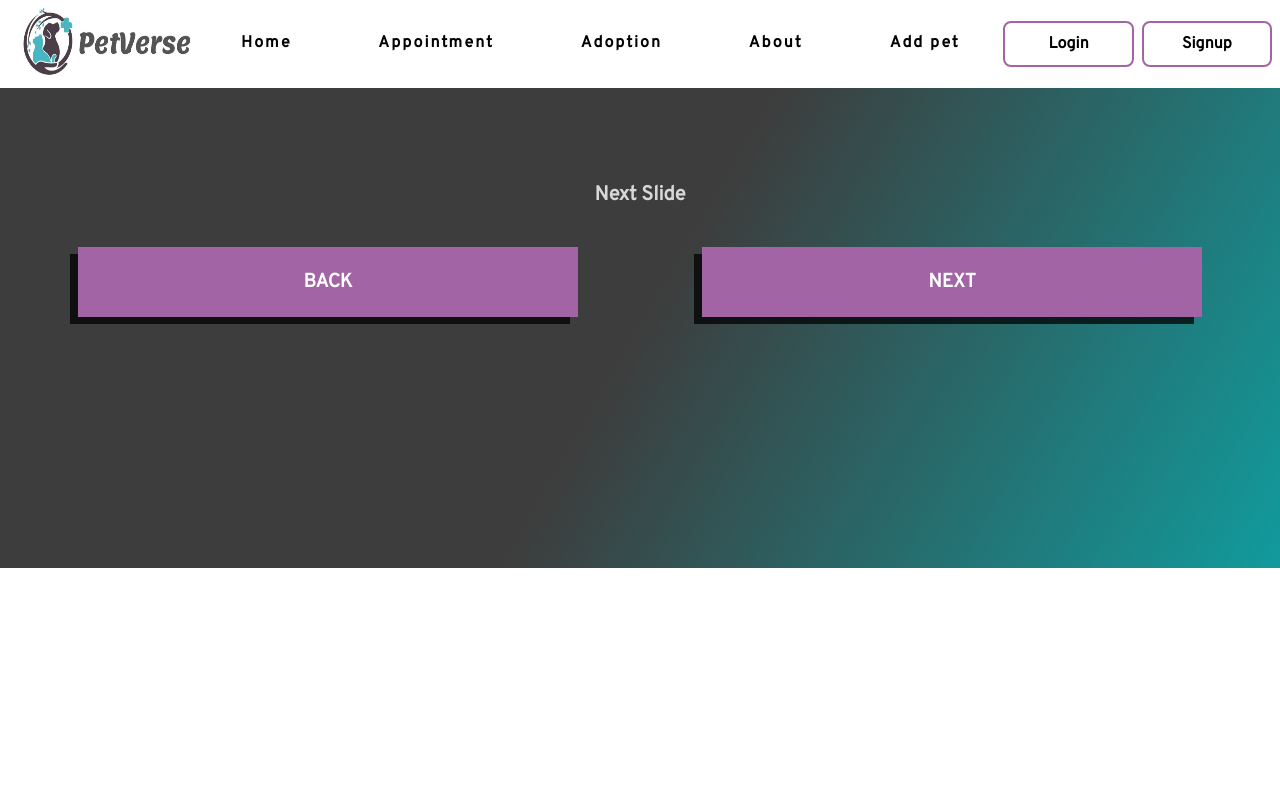
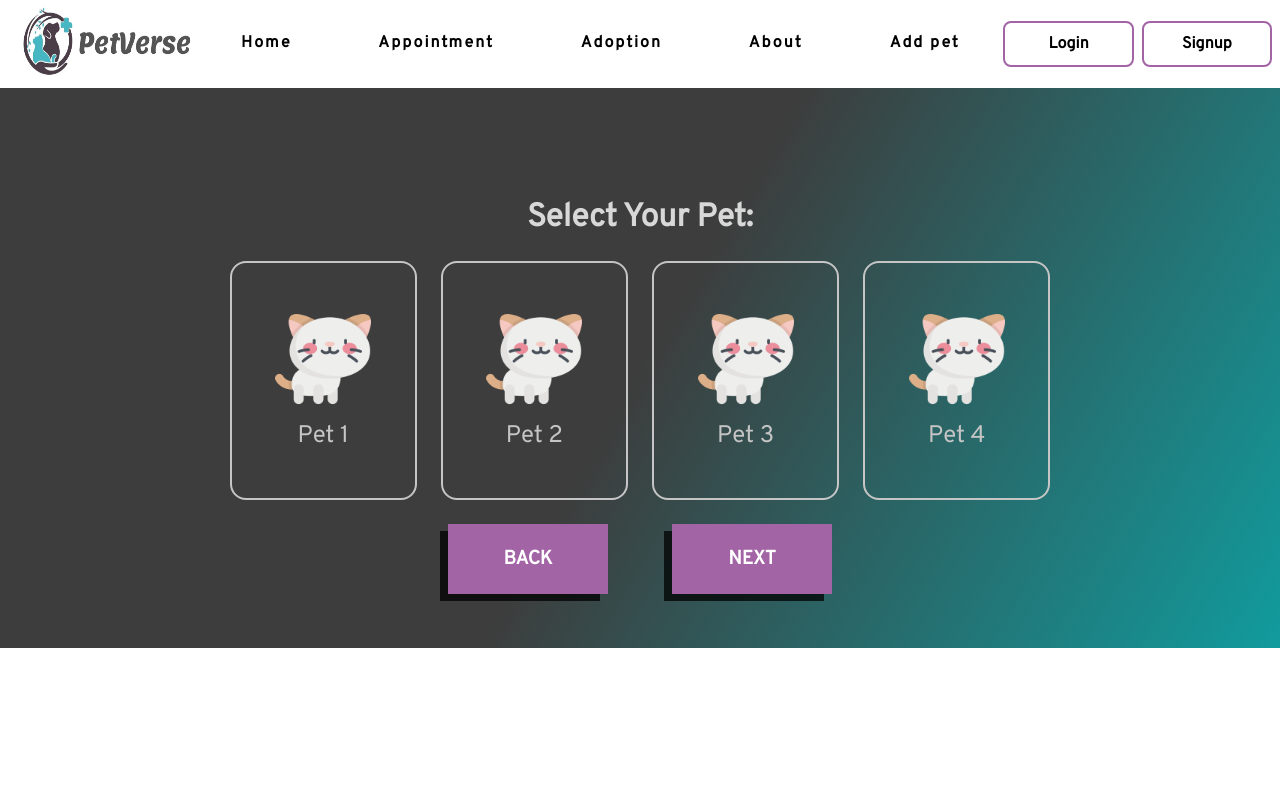
Before and after one commit to ramroming/Pet-clinic, a React (Create React App) app in the folder website/pet-clinic-app/: page /appointment in a window 1280 px wide. Both pictures are taken after a click on the button "NEXT". Shown: the top 800 px of the page. Built offline with nearby package versions, Linux system fonts and the light colour scheme.

Commit message:
select pet slide

```diff
--- a/website/pet-clinic-app/src/components/pages/appointment/_appointment.scss
+++ b/website/pet-clinic-app/src/components/pages/appointment/_appointment.scss
@@ -3,6 +3,6 @@
 .make-appointment-wrapper {
   position: relative;
   background-image: linear-gradient(120deg, var(--clr-shadow-dark-shadow) 50%, var(--clr-primary-mainBlue));
-  height: 30rem;
+  height: 35rem;
 
 }
--- a/website/pet-clinic-app/src/components/pages/appointment/makeAppointment/MakeAppointmentSlider.js
+++ b/website/pet-clinic-app/src/components/pages/appointment/makeAppointment/MakeAppointmentSlider.js
@@ -3,8 +3,11 @@ import { useState, useRef } from "react/cjs/react.development"
 const MakeAppointmentSlider = () => {
 
   const [appointment, setAppointment] = useState({
-    appointmentType: 'Examination'
+    appointmentType: 'Examination',
+    petName: 'pet'
   })
+
+
   const [slides, setSlides] = useState([true, false, false, false])
 
 
@@ -51,9 +54,11 @@ const MakeAppointmentSlider = () => {
       }
     }
   }
+
+
   const selectType = (event) => {
 
-    let type = {}
+    let type = ""
     console.log(event.target.nodeName)
     switch (event.target.nodeName) {
       case 'IMG':
@@ -71,10 +76,34 @@ const MakeAppointmentSlider = () => {
     setAppointment((oldAppointment) => {
       return { ...oldAppointment, appointmentType: type }
     })
+
   }
-  const stop = (event) => {
-    event.stopPropagation()
+
+  //next slide
+  const selectPet = (event) => {
+
+    let pet = ""
+    console.log(event.target.nodeName)
+    switch (event.target.nodeName) {
+      case 'IMG':
+        pet = event.target.parentNode.children[1].innerHTML //p is the second child
+        break
+      case 'P':
+        pet = event.target.innerHTML
+        break
+      default:
+        pet = event.target.children[1].innerHTML
+        break
+
+    }
+
+    setAppointment((oldAppointment) => {
+      return { ...oldAppointment, petName: pet }
+    })
+
+
   }
+
 
   return (
     <>
@@ -110,8 +139,37 @@ const MakeAppointmentSlider = () => {
         }
         {
           slides[1] && <>
-            <h1>Next Slide</h1>
-            <div className="flex-row fjust-around button-wrapper">
+            <h1>Select Your Pet:</h1>
+            <div className="appointment-types flex-row fjust-center gap-24p">
+
+            <div className={ appointment.petName === 'Pet 1' ? "appointment-type flex-col fjust-start gap-16p falign-center active" : "appointment-type flex-col fjust-start gap-16p falign-center" }
+            onClick={(event) => selectPet(event)}>
+              <img src="/media/imgs/cat.png" alt="cat"/>
+              <p>Pet 1</p>
+            </div>
+
+            <div className={ appointment.petName === 'Pet 2' ? "appointment-type flex-col fjust-start gap-16p falign-center active" : "appointment-type flex-col fjust-start gap-16p falign-center" }
+              onClick={(event) => selectPet(event)}>
+              <img src="/media/imgs/cat.png" alt="cat" />
+              <p>Pet 2</p>
+            </div>
+
+            <div className={ appointment.petName === 'Pet 3' ? "appointment-type flex-col fjust-start gap-16p falign-center active" : "appointment-type flex-col fjust-start gap-16p falign-center" }
+              onClick={(event) => selectPet(event)}>
+              <img src="/media/imgs/cat.png" alt="cat" />
+              <p>Pet 3</p>
+            </div>
+
+            <div className={ appointment.petName === 'Pet 4' ? "appointment-type flex-col fjust-start gap-16p falign-center active" : "appointment-type flex-col fjust-start gap-16p falign-center" }
+              onClick={(event) => selectPet(event)}>
+              <img src="/media/imgs/cat.png" alt="cat" />
+              <p>Pet 4</p>
+            </div>
+
+
+            </div>
+
+            <div className="appointment-buttons-wrapper flex-row fjust-around button-wrapper">
               <button id="back" className="btn-rec-purple next"
                 onClick={(event) => moveSlider(event)}>Back</button>
               <button id="next" className="btn-rec-purple next"
--- a/website/pet-clinic-app/src/components/pages/appointment/makeAppointment/_makeAppointmentSlider.scss
+++ b/website/pet-clinic-app/src/components/pages/appointment/makeAppointment/_makeAppointmentSlider.scss
@@ -1,43 +1,104 @@
-@use '../../../abstracts/' as *;
+@use "../../../abstracts/" as *;
 
 .make-appointment-slider {
   position: absolute;
   top: 20%;
   width: 100%;
   padding: 0 1rem;
+
+
+
+  //styling the first slide
   h1 {
     font-size: 1.25rem;
     color: rgb(216, 216, 216);
     text-align: center;
+
+    @include break-point("medium","up"){
+      font-size: 2rem;
+    }
+
   }
   .appointment-types {
-
     width: 100%;
+    max-width:35rem;
+    // margin: auto;
+    @include break-point("medium","up"){
+     max-width: none;
+    }
 
     .appointment-type {
-
-      padding: .5rem;
+      padding: 0.5rem;
       width: 8rem;
       border: 2px solid var(--clr-shadow-light-gray);
       @include rounded-corners(1rem, 1rem, 1rem, 1rem);
+      transition: 0.5s ease transform;
+
+      @include break-point("medium","up"){
+        width: 15%;
+        min-width: 10rem;
+        padding: 3rem 0;
+      }
 
       &.active {
         border-color: var(--clr-primary-mainPurple);
       }
       p {
-        color: white;
+        color: var(--clr-shadow-light-gray);
+
+        @include break-point("medium","up"){
+         font-size:1.5rem;
+        }
       }
       img {
         width: 3rem;
         height: 3rem;
+
+        @include break-point("medium","up"){
+          width: 6rem;
+          height: 6rem;
+        }
       }
+
+      //hover on each div
+      &:hover{
+        cursor:pointer;
+        transform: scale(1.1);
+      }
+
+
+
+    }
+
+
+  }
+
+   //buttons
+
+   .appointment-buttons-wrapper{
+
+    @include break-point("medium","up"){
+      justify-content: center;
+      gap: 4rem;
+      padding: 0;
+    }
+
+
+  }
+
+  .next {
+    width: 40%;
+    margin: auto;
+    max-width: 10rem;
+
+
+    @include break-point("medium","up"){
+      width: 30%;
+      margin: 0;
     }
 
   }
-}
 
 
-.next {
-  width: 40%;
-  margin: auto;
+
 }
--- a/website/pet-clinic-app/src/static/css/main.css
+++ b/website/pet-clinic-app/src/static/css/main.css
@@ -1289,7 +1289,7 @@ i.active {
 .make-appointment-wrapper {
   position: relative;
   background-image: linear-gradient(120deg, var(--clr-shadow-dark-shadow) 50%, var(--clr-primary-mainBlue));
-  height: 30rem;
+  height: 35rem;
 }
 
 .make-appointment-slider {
@@ -1303,8 +1303,19 @@ i.active {
   color: #d8d8d8;
   text-align: center;
 }
+@media all and (min-width: 48rem) {
+  .make-appointment-slider h1 {
+    font-size: 2rem;
+  }
+}
 .make-appointment-slider .appointment-types {
   width: 100%;
+  max-width: 35rem;
+}
+@media all and (min-width: 48rem) {
+  .make-appointment-slider .appointment-types {
+    max-width: none;
+  }
 }
 .make-appointment-slider .appointment-types .appointment-type {
   padding: 0.5rem;
@@ -1315,19 +1326,55 @@ i.active {
   -moz-border-radius: 1rem 1rem 1rem 1rem;
   -ms-border-radius: 1rem 1rem 1rem 1rem;
   -o-border-radius: 1rem 1rem 1rem 1rem;
+  transition: 0.5s ease transform;
+}
+@media all and (min-width: 48rem) {
+  .make-appointment-slider .appointment-types .appointment-type {
+    width: 15%;
+    min-width: 10rem;
+    padding: 3rem 0;
+  }
 }
 .make-appointment-slider .appointment-types .appointment-type.active {
   border-color: var(--clr-primary-mainPurple);
 }
 .make-appointment-slider .appointment-types .appointment-type p {
-  color: white;
+  color: var(--clr-shadow-light-gray);
+}
+@media all and (min-width: 48rem) {
+  .make-appointment-slider .appointment-types .appointment-type p {
+    font-size: 1.5rem;
+  }
 }
 .make-appointment-slider .appointment-types .appointment-type img {
   width: 3rem;
   height: 3rem;
 }
-
-.next {
+@media all and (min-width: 48rem) {
+  .make-appointment-slider .appointment-types .appointment-type img {
+    width: 6rem;
+    height: 6rem;
+  }
+}
+.make-appointment-slider .appointment-types .appointment-type:hover {
+  cursor: pointer;
+  transform: scale(1.1);
+}
+@media all and (min-width: 48rem) {
+  .make-appointment-slider .appointment-buttons-wrapper {
+    justify-content: center;
+    gap: 4rem;
+    padding: 0;
+  }
+}
+.make-appointment-slider .next {
   width: 40%;
   margin: auto;
+  max-width: 10rem;
 }
+@media all and (min-width: 48rem) {
+  .make-appointment-slider .next {
+    width: 30%;
+    margin: 0;
+  }
+}/*# sourceMappingURL=main.css.map */
```
Also changed, not shown: website/pet-clinic-app/public/media/imgs/cat.png (added), 1 other file (tests, documents, lock files or other folders).
